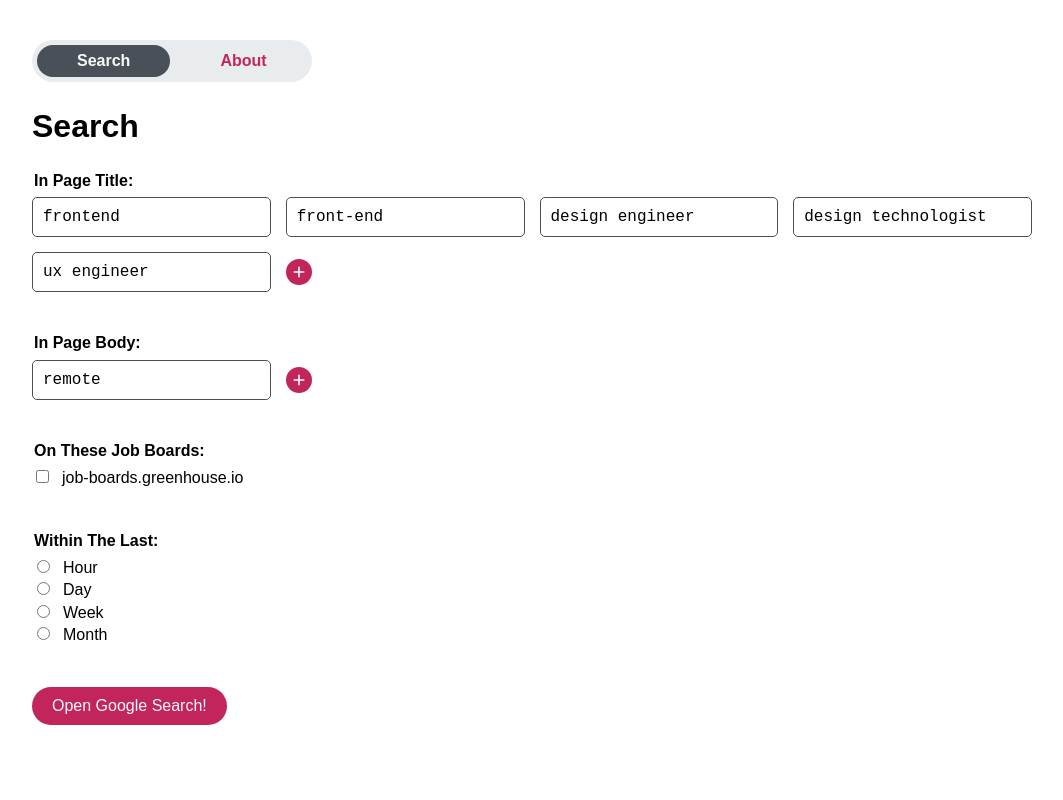
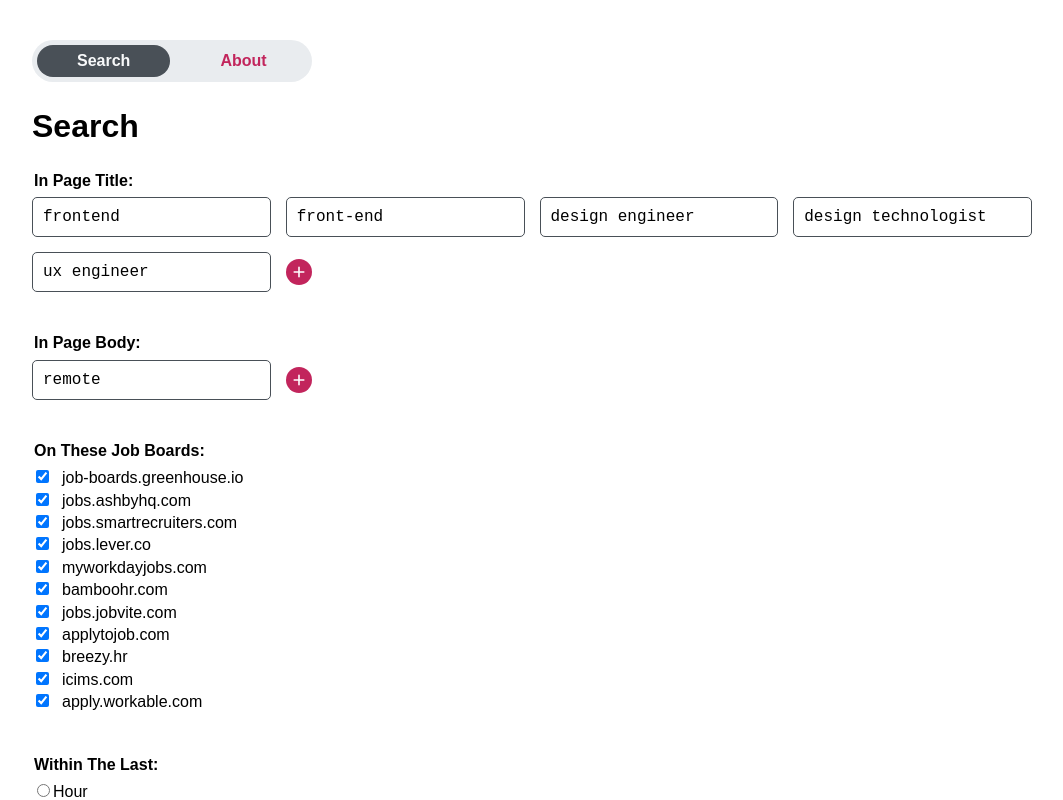
Before and after one commit to lonekorean/job-googler, a React (Vite) app: page / in a window 1280 px wide. Shown: the top 800 px of the page, without its empty margins (108-1171 px from the left). Built offline with nearby package versions, Linux system fonts and the light colour scheme.

Commit message:
MultiSelect

```diff
--- a/src/config.ts
+++ b/src/config.ts
@@ -1,4 +1,4 @@
-export const defaultTitleTerms = [
+export const titleTerms = [
   'frontend',
   'front-end',
   'design engineer',
@@ -6,25 +6,25 @@ export const defaultTitleTerms = [
   'ux engineer'
 ];
 
-export const defaultBodyTerms = ['remote'];
+export const bodyTerms = ['remote'];
 
 export const jobBoards = [
-  { name: 'Greenhouse', domain: 'job-boards.greenhouse.io' },
-  { name: 'Ashby', domain: 'jobs.ashbyhq.com' },
-  { name: 'SmartRecruiters', domain: 'jobs.smartrecruiters.com' },
-  { name: 'Lever', domain: 'jobs.lever.co' },
-  { name: 'Workday', domain: 'myworkdayjobs.com' },
-  { name: 'BambooHR', domain: 'bamboohr.com' },
-  { name: 'Jobvite', domain: 'jobs.jobvite.com' },
-  { name: 'JazzHR', domain: 'applytojob.com' },
-  { name: 'Breezy HR', domain: 'breezy.hr' },
-  { name: 'ICIMS', domain: 'icims.com' },
-  { name: 'Workable', domain: 'apply.workable.com' }
+  { name: 'Greenhouse', value: 'job-boards.greenhouse.io', selected: true },
+  { name: 'Ashby', value: 'jobs.ashbyhq.com', selected: true },
+  { name: 'SmartRecruiters', value: 'jobs.smartrecruiters.com', selected: true },
+  { name: 'Lever', value: 'jobs.lever.co', selected: true },
+  { name: 'Workday', value: 'myworkdayjobs.com', selected: true },
+  { name: 'BambooHR', value: 'bamboohr.com', selected: true },
+  { name: 'Jobvite', value: 'jobs.jobvite.com', selected: true },
+  { name: 'JazzHR', value: 'applytojob.com', selected: true },
+  { name: 'Breezy HR', value: 'breezy.hr', selected: true },
+  { name: 'ICIMS', value: 'icims.com', selected: true },
+  { name: 'Workable', value: 'apply.workable.com', selected: true }
 ];
 
-export const timeRange = [
-  { unit: 'Hour', value: 'h' },
-  { unit: 'Day', value: 'd' },
-  { unit: 'Week', value: 'w' },
-  { unit: 'Month', value: 'm' }
+export const timeRanges = [
+  { name: 'Hour', value: 'h' },
+  { name: 'Day', value: 'd', selected: true },
+  { name: 'Week', value: 'w' },
+  { name: 'Month', value: 'm' }
 ];
--- /dev/null
+++ b/src/inputs/MultiSelect.tsx
@@ -0,0 +1,29 @@
+import '../styles/inputs/MultiSelect.css';
+import type { Selection } from '../types';
+
+type MultiSelectProps = {
+  title: string;
+  selections: Selection[];
+  setSelections: (selections: Selection[]) => void;
+};
+
+export default function MultiTerm({ title, selections, setSelections }: MultiSelectProps) {
+  function handleChange(name: string, selected: boolean) {
+    const newSelections = selections.map((selection) => (selection.name === name ? { ...selection, selected } : selection));
+    setSelections(newSelections);
+  }
+
+  const fields = selections.map(({ name, value, selected }) => (
+    <div key={name} className="MultiSelect__field-pair">
+      <input type="checkbox" id={name} checked={selected} onChange={() => handleChange(name, !selected)} />
+      <label htmlFor={name}>{value}</label>
+    </div>
+  ));
+
+  return (
+    <fieldset>
+      <legend>{title}:</legend>
+      {fields}
+    </fieldset>
+  );
+}
--- a/src/pages/Search.tsx
+++ b/src/pages/Search.tsx
@@ -1,16 +1,18 @@
 import { useState } from 'react';
-import { defaultBodyTerms, defaultTitleTerms } from '../config';
+import * as config from '../config';
 import MultiTermInput from '../inputs/MultiTerm';
+import MultiSelectInput from '../inputs/MultiSelect';
 import '../styles/pages/Search.css';
-import type { Term } from '../types';
+import type { Selection, Term } from '../types';
 
-function loadDefaultTerms(values: string[]): Term[] {
+function loadMultiTerms(values: string[]): Term[] {
   return values.map((value) => ({ id: crypto.randomUUID(), value }));
 }
 
 export default function Search() {
-  const [titleTerms, setTitleTerms] = useState<Term[]>(() => loadDefaultTerms(defaultTitleTerms));
-  const [bodyTerms, setBodyTerms] = useState<Term[]>(() => loadDefaultTerms(defaultBodyTerms));
+  const [titleTerms, setTitleTerms] = useState<Term[]>(() => loadMultiTerms(config.titleTerms));
+  const [bodyTerms, setBodyTerms] = useState<Term[]>(() => loadMultiTerms(config.bodyTerms));
+  const [jobBoards, setJobBoards] = useState<Selection[]>(() => config.jobBoards);
 
   return (
     <>
@@ -19,14 +21,7 @@ export default function Search() {
       <form className="Search__form">
         <MultiTermInput title="In Page Title" terms={titleTerms} setTerms={setTitleTerms} />
         <MultiTermInput title="In Page Body" terms={bodyTerms} setTerms={setBodyTerms} />
-
-        <fieldset>
-          <legend>On These Job Boards:</legend>
-          <div className="Search__field-pair">
-            <input type="checkbox" id="board-greenhouse" />
-            <label htmlFor="board-greenhouse">job-boards.greenhouse.io</label>
-          </div>
-        </fieldset>
+        <MultiSelectInput title="On These Job Boards" selections={jobBoards} setSelections={setJobBoards} />
 
         <fieldset>
           <legend>Within The Last:</legend>
--- /dev/null
+++ b/src/styles/inputs/MultiSelect.css
@@ -0,0 +1,5 @@
+.MultiSelect__field-pair {
+  label {
+    padding-left: 10px;
+  }
+}
--- a/src/styles/pages/Search.css
+++ b/src/styles/pages/Search.css
@@ -11,12 +11,6 @@
   }
 }
 
-.Search__field-pair {
-  label {
-    padding-left: 10px;
-  }
-}
-
 .Search__submit {
   padding: 10px 20px;
   border-radius: calc(infinity * 1px);
```
Also changed, not shown: src/types.ts (+7 -1 lines).
